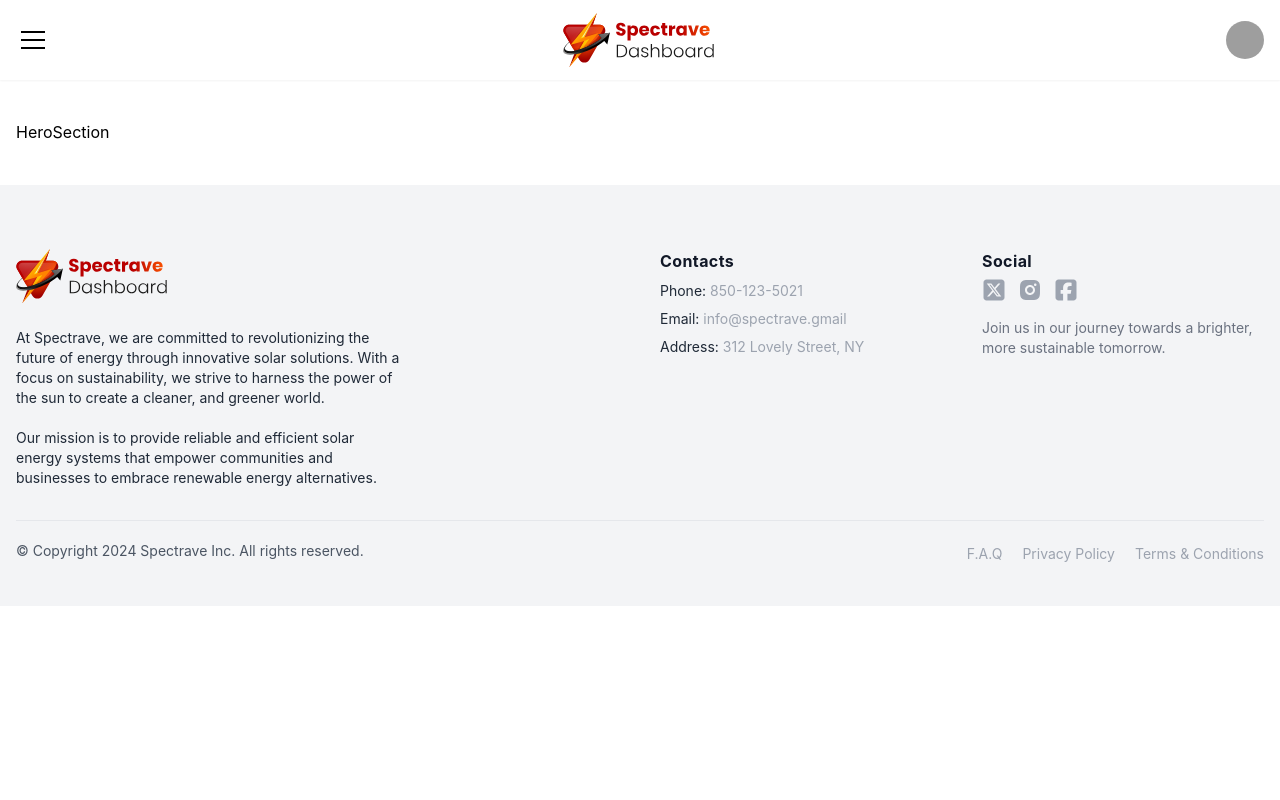
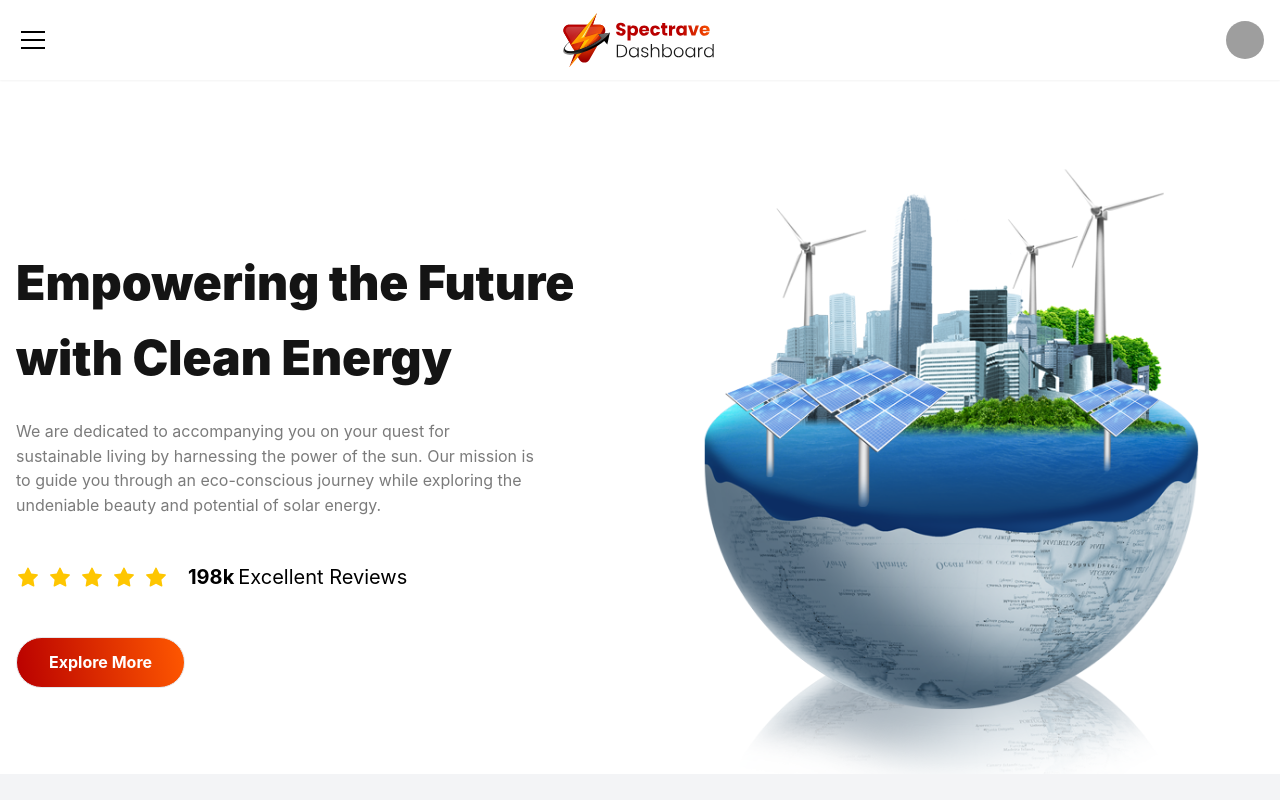
Before and after one commit to Babar78/Spectrave_Dashboard, a React (Create React App) app: page / in a window 1280 px wide. Shown: the top 800 px of the page. Built offline with nearby package versions, Linux system fonts and the light colour scheme; grey boxes are pictures that could not be loaded.

Commit message:
adding_hero_section_home_screen

```diff
--- /dev/null
+++ b/src/components/CustomButton/CustomButton.jsx
@@ -0,0 +1,15 @@
+import React from 'react'
+
+const CustomButton = ({ type, title, icon, variant, full }) => {
+    return (
+        <button
+            className={`flex justify-center items-center gap-3 rounded-full border ${variant} ${full && 'w-full'}`}
+            type={type}
+        >
+            {icon && <img src={icon} alt={title} className='w-[24px] h-[24px]' />}
+            <label className="bold-16 whitespace-nowrap cursor-pointer">{title}</label>
+        </button>
+    )
+}
+
+export default CustomButton
--- a/src/index.css
+++ b/src/index.css
@@ -13,6 +13,7 @@
   --background-color: #f9f9f9;
   --primary-color: #b90000;
   --secondary-color: #ff5800;
+  --tertiary-color: #292c27;
 }
 
 body {
@@ -31,6 +32,10 @@ body {
     color: var(--secondary-color);
   }
 
+  .text-tertiary {
+    color: var(--tertiary-color);
+  }
+
   .bg-primary {
     background-color: var(--primary-color);
   }
@@ -39,9 +44,116 @@ body {
     background-color: var(--secondary-color);
   }
 
+  .bg-tertiary {
+    background-color: var(--tertiary-color);
+  }
+
+  .bg-primary-gradient {
+    background: linear-gradient(
+      80deg,
+      var(--primary-color),
+      var(--secondary-color)
+    );
+  }
+
   .content_container {
     max-width: 1440px;
     margin: 0 auto;
     padding: 0 1rem;
   }
+
+  .text-gray-90 {
+    color: #141414;
+  }
+
+  .bg-gray-90 {
+    background-color: #141414;
+  }
+
+  .btn_white_text {
+    @apply bg-gray-90 px-8 py-3 text-white;
+  }
+
+  .btn_primary {
+    @apply bg-primary px-8 py-3 text-white;
+  }
+
+  .btn_primary_gradient {
+    @apply bg-primary-gradient px-8 py-3 text-white;
+  }
+  /* FONTS */
+  .regular-64 {
+    @apply text-[64px] font-[400] leading-[120%];
+  }
+
+  .regular-40 {
+    @apply text-[40px] font-[400] leading-[120%];
+  }
+
+  .regular-32 {
+    @apply text-[32px] font-[400];
+  }
+
+  .regular-24 {
+    @apply text-[24px] font-[400];
+  }
+
+  .regular-20 {
+    @apply text-[20px] font-[400];
+  }
+
+  .regular-18 {
+    @apply text-[18px] font-[400];
+  }
+
+  .regular-16 {
+    @apply text-[16px] font-[400];
+  }
+
+  .regular-14 {
+    @apply text-[14px] font-[400];
+  }
+
+  .medium-14 {
+    @apply text-[14px] font-[600];
+  }
+
+  .bold-88 {
+    @apply text-[88px] font-[700] leading-[120%];
+  }
+
+  .bold-64 {
+    @apply text-[64px] font-[700] leading-[120%];
+  }
+
+  .bold-52 {
+    @apply text-[52px] font-[700] leading-[120%];
+  }
+
+  .bold-40 {
+    @apply text-[40px] font-[700] leading-[120%];
+  }
+
+  .bold-36 {
+    @apply text-[36px] font-[700] leading-[120%];
+  }
+
+  .bold-32 {
+    @apply text-[32px] font-[700] leading-[120%];
+  }
+
+  .bold-28 {
+    @apply text-[28px] font-[700] leading-[120%];
+  }
+  .bold-20 {
+    @apply text-[20px] font-[700];
+  }
+
+  .bold-18 {
+    @apply text-[18px] font-[700];
+  }
+
+  .bold-16 {
+    @apply text-[16px] font-[700];
+  }
 }
--- a/src/sections/Home/HeroSection/HeroSection.jsx
+++ b/src/sections/Home/HeroSection/HeroSection.jsx
@@ -1,8 +1,53 @@
 import React from 'react'
+import CustomButton from '../../../components/CustomButton/CustomButton'
+
+// image import
+import heroImg from '../../../assets/images/heroImg.png'
+import star from '../../../assets/images/star.svg'
 
 const HeroSection = () => {
     return (
-        <div className='py-10'>HeroSection</div>
+        <section className='mt-[80px]'>
+            <div className="grid md:grid-cols-2 gap-5 items-center">
+                <div className="">
+                    <h1 className="font-black text-[2rem] lg:text-[3rem] text-gray-90">Empowering the Future with Clean Energy</h1>
+                    <p className="text-[16px] mt-6 text-[#7B7B7B] xl:max-w-[520px]">
+                        We are dedicated to accompanying you on your quest for sustainable living by harnessing the power of the sun. Our mission is to guide you through an eco-conscious journey while exploring the undeniable beauty and potential of solar energy.
+                    </p>
+
+                    <div className="my-11 flex flex-wrap gap-5">
+                        <div className="flex items-center gap-2">
+                            {Array(5)
+                                .fill(1)
+                                .map((_, index) => (
+                                    <img
+                                        src={star}
+                                        key={index}
+                                        alt="star"
+                                    />
+                                ))}
+                        </div>
+
+                        <p className="bold-16 lg:bold-20 text-blue-70">
+                            198k
+                            <span className="regular-16 lg:regular-20 ml-1">
+                                Excellent Reviews
+                            </span>
+                        </p>
+                    </div>
+
+                    <CustomButton
+                        type="button"
+                        title="Explore More"
+                        variant="btn_primary_gradient"
+                    />
+
+                </div>
+                <div>
+                    <img src={heroImg} alt="Hero" className='w-full' />
+                </div>
+            </div>
+        </section>
     )
 }
 
```
Also changed, not shown: src/assets/images/heroImg.png (added), src/assets/images/star.svg (added).
